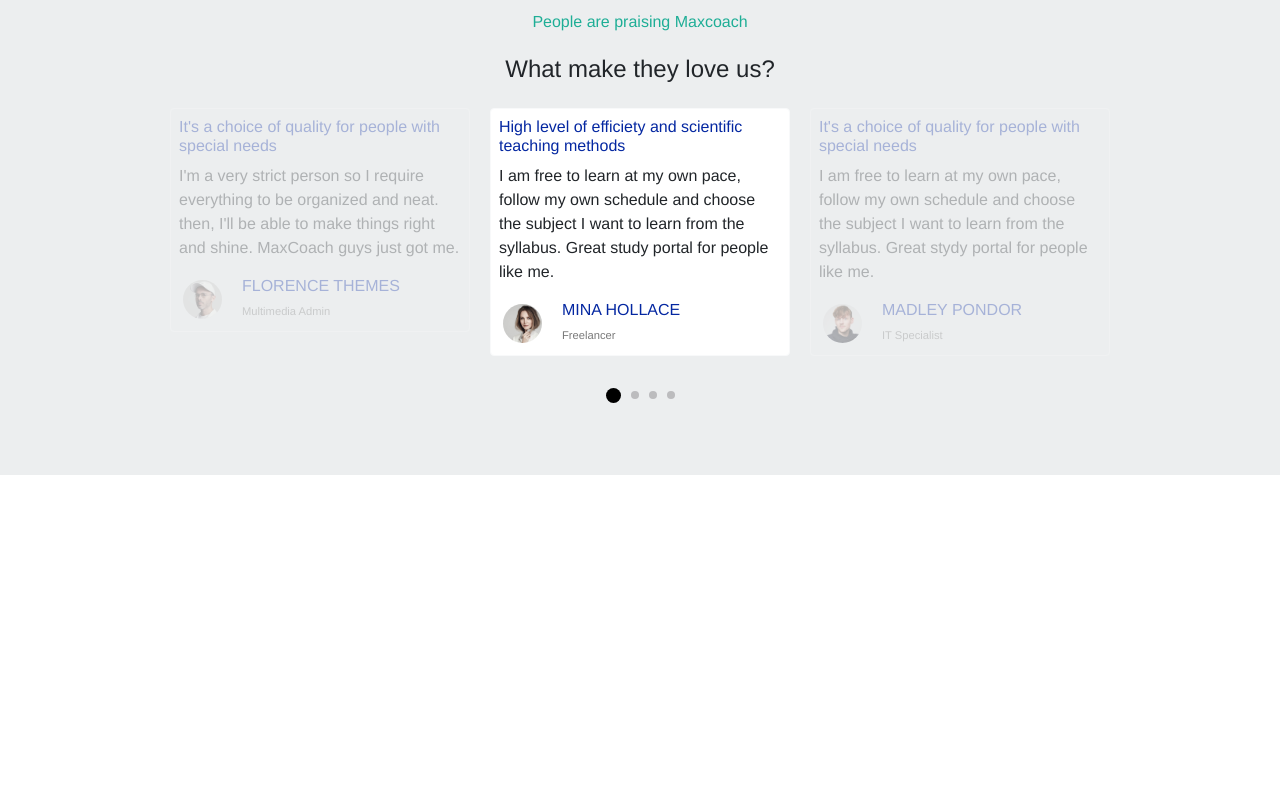
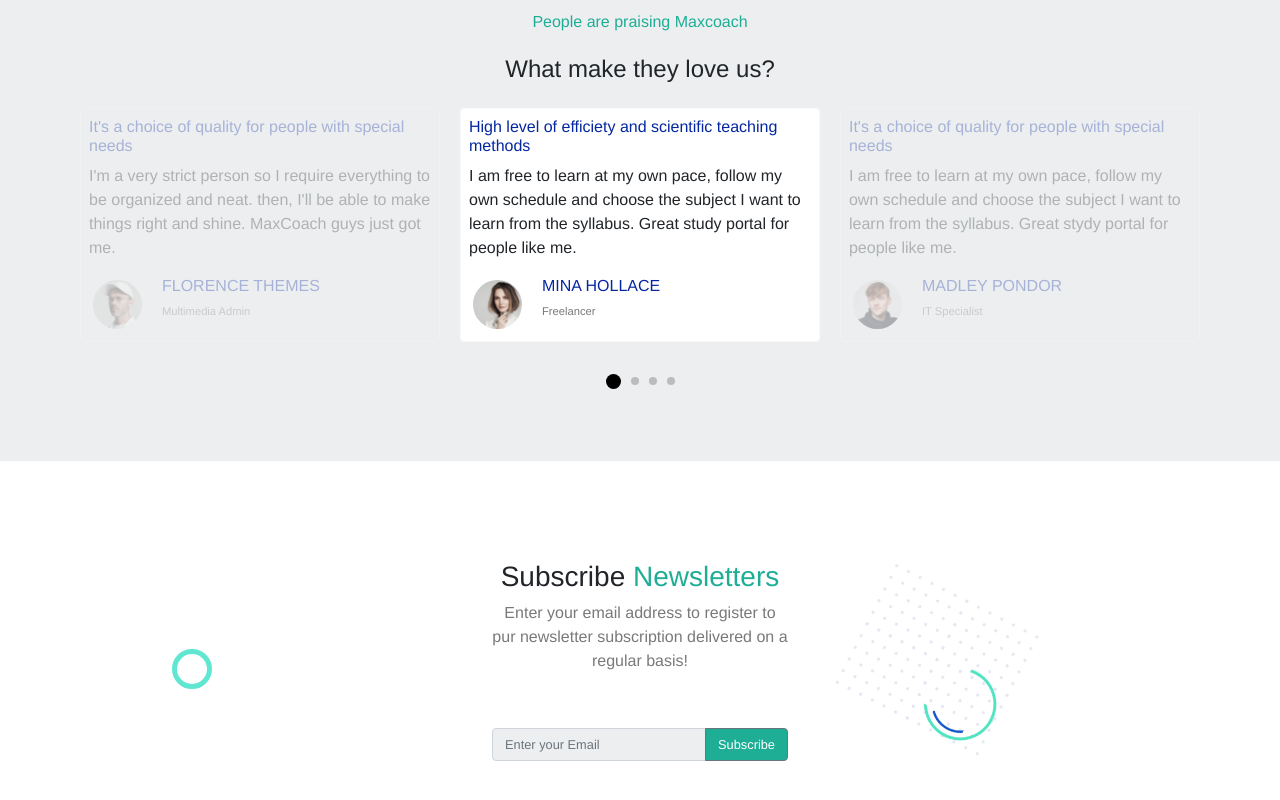
Before and after one commit to NuvoloniM/proj-html-vuejs, a Vue app: page / in a window 1280 px wide. Shown: the part 4545-5345 px from the top of the page. Before the commit the page ends 5044 px from the top, so only its background shows below. Built offline with nearby package versions, Linux system fonts and the light colour scheme.

Commit message:
Subscribe section

```diff
--- a/src/App.vue
+++ b/src/App.vue
@@ -9,6 +9,7 @@
       <PubblicitySection/>
       <EventSection/>
       <CommentSection/>
+      <SubscribeSection/>
     </main>
   </div>
 </template>
@@ -26,6 +27,7 @@
 import PubblicitySection from './components/main/PubblicitySection.vue';
 import EventSection from './components/main/EventSection.vue';
 import CommentSection from './components/main/CommentSection.vue';
+import SubscribeSection from './components/main/SubscribeSection.vue';
 // * Footer components *
 
 
@@ -40,6 +42,7 @@
     PubblicitySection,
     EventSection,
     CommentSection,
+    SubscribeSection,
   }
 }
 </script>
--- a/src/components/main/CommentSection.vue
+++ b/src/components/main/CommentSection.vue
@@ -1,6 +1,6 @@
 <template>
 <div>
-    <div class="container text-center py-5 my-4 w-75 mx-auto">
+    <div class="container text-center py-5 my-4 ">
         <h6 class="pt-5">People are praising Maxcoach</h6>
         <h4 class="p-3 m-auto">What make they love us?</h4>
         <div class="row align-items-start py-2">
--- /dev/null
+++ b/src/components/main/SubscribeSection.vue
@@ -0,0 +1,73 @@
+<template>
+    <div class="container py-5 w-75 mx-auto">
+        <div class="row align-items-center ">
+            <div class="col-4">
+                <div class="rounded-circle ring"></div>
+            </div>
+            <div class="col-4 py-3">
+                <div class="row text-center align-items-center">
+                    <div class="col-12">
+                        <h3>Subscribe <span> Newsletters </span></h3>
+                        <p>Enter your email address to register to pur newsletter subscription delivered on a regular basis!</p>
+                    </div>
+                    <div class="input-group col-12 py-3">
+                        <input type="text" class="form-control" placeholder="Enter your Email" aria-label="User Email" aria-describedby="button-addon2">
+                        <button class="btn btn-outline-secondary" type="button" id="button-addon2">Subscribe</button>
+                    </div>
+                </div>
+            </div>
+            <div class="col-4 text-center bg_image h-100 d-flex align-items-end justify-content-center py-5">
+                <img src="../../assets/images/maxcoach-shape-02.png" alt="" class="img-fluid w-25">
+            </div>
+        </div>
+    </div>
+</template>
+
+<script>
+export default {
+    name: 'SubscribeSection',
+}
+</script>
+
+<style lang="scss" scoped>
+@import '../../assets/style/variables.scss';
+
+.row {
+    height: 30vh;
+}
+
+.ring {
+    border: 5px solid #61e6d2;
+    width: 40px;
+    height: 40px;
+}
+
+.bg_image {
+    background-image: url('../../assets/images/maxcoach-shape-09.png');
+    background-size: auto;
+    background-repeat: no-repeat;
+    background-position:30% 30% ;
+}
+
+span {
+    color: $main_text;
+    font-weight: 100;
+}
+
+p {
+    color: $comment_text;
+}
+
+input {
+    background-color: $section_bg;
+    color: $dot_section;
+    font-size: 0.8em;
+}
+
+button {
+    background-color: $main_text;
+    color: #fff;
+    font-size: 0.8em;
+}
+
+</style>
```
